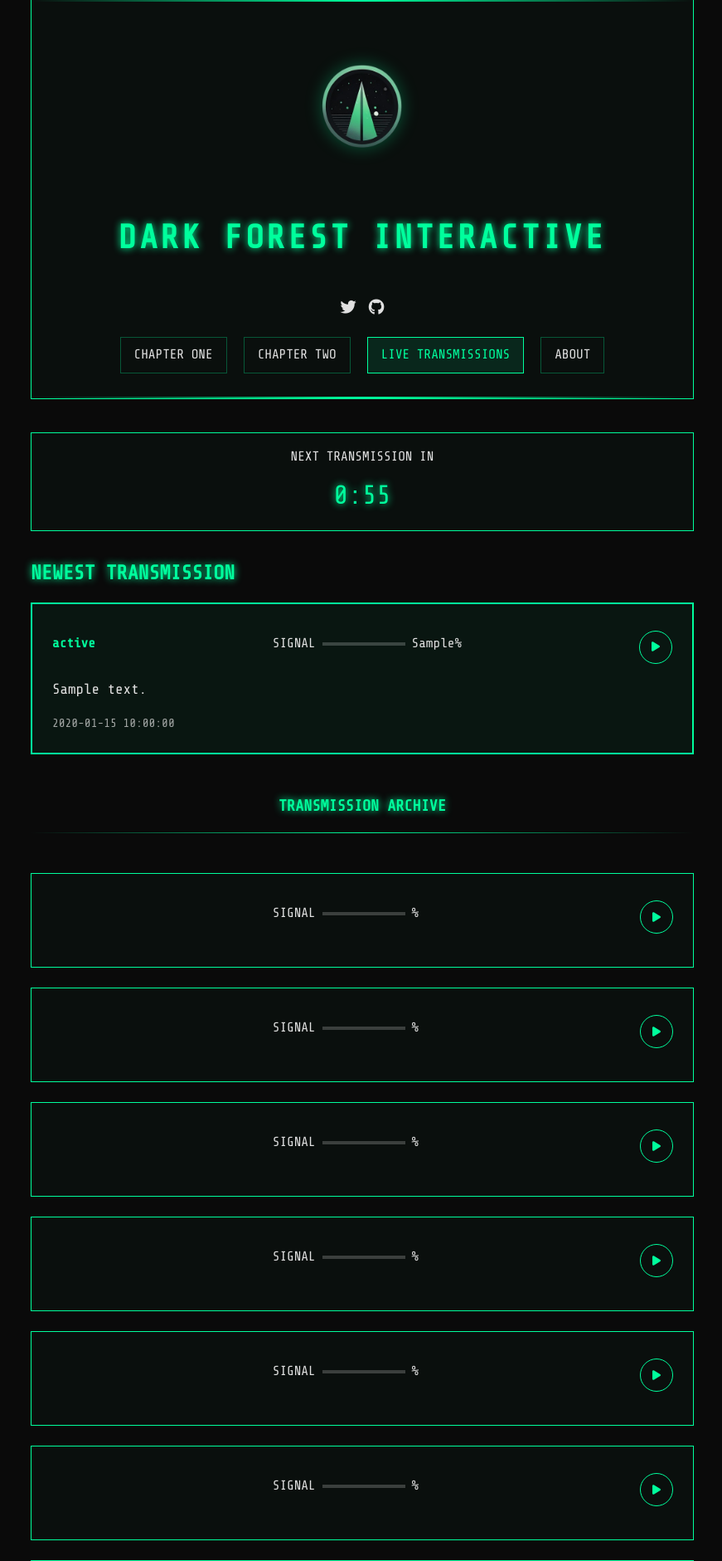
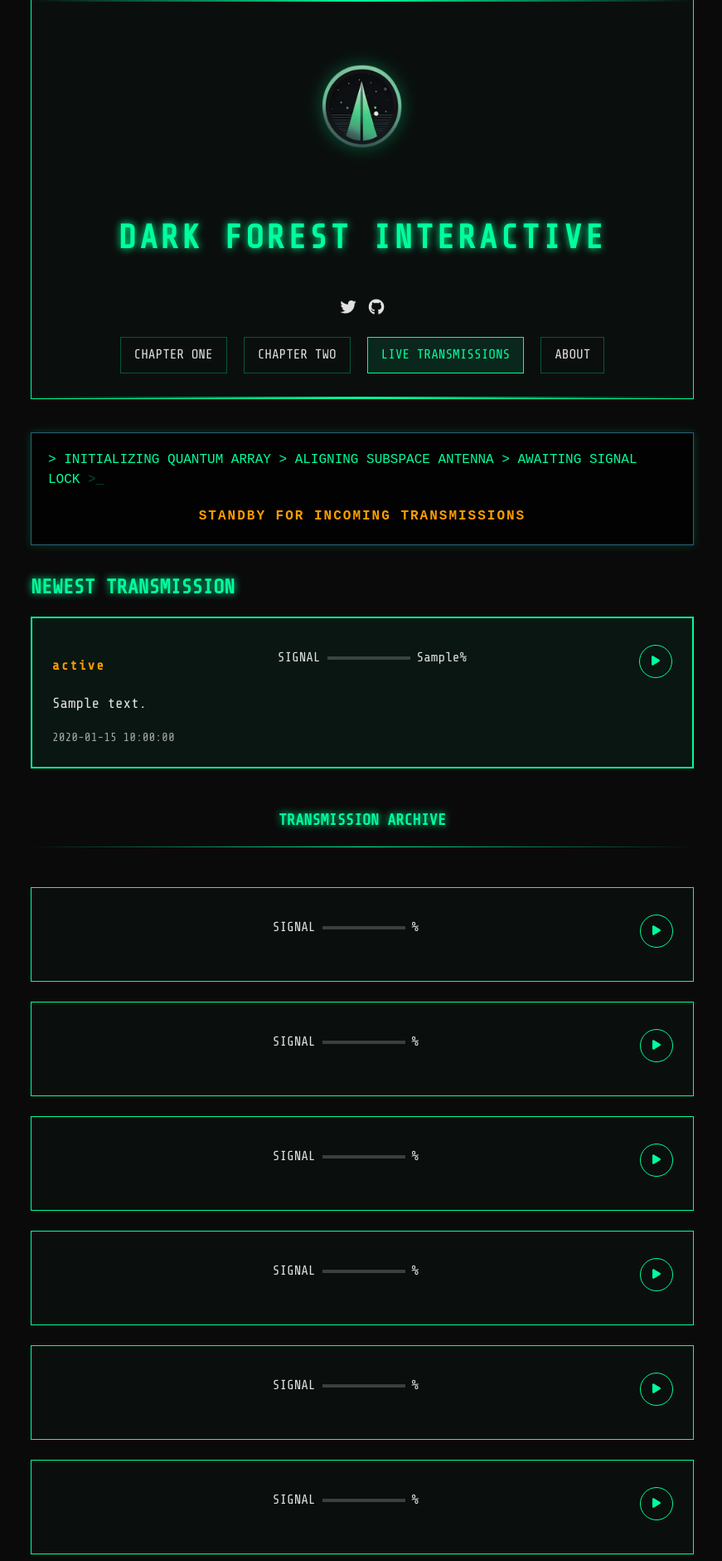
Before and after one commit to DarkForestAIDev/darkforest-interactive, a Flask app: template templates/transmissions_live.html in a window 1280 px wide. Shown: the part 21-1902 px from the top of the page at 83% size, without its empty margins (203-1074 px from the left). Run offline with Flask 3, Linux system fonts and the light colour scheme; the template is opened without the code that fills it: most values are stand-ins (such as "Sample title", 1, 10 or a date in 2020).

Commit message:
Fixed transmission display: - Removed old template - Using prelaunch template only - Removed countdown completely

```diff
--- a/app.py
+++ b/app.py
@@ -335,22 +335,9 @@ def about():
 @rate_limit
 def transmissions_page():
     try:
-        start_time = load_start_time()
-
-        if start_time is None:  # Pre-launch state
-            return render_template('transmissions_prelaunch.html',
-                                 transmissions=transmissions)
-        else:  # Live state
-            # Calculate countdown for 15-min intervals
-            time_since_start = datetime.now() - start_time
-            minutes_since_start = time_since_start.total_seconds() / 60
-            intervals_passed = int(minutes_since_start / 15)
-            next_interval = (intervals_passed + 1) * 15
-            minutes_remaining = next_interval - minutes_since_start
-
-            return render_template('transmissions_live.html',
-                                 transmissions=transmissions,
-                                 next_update=format_time(minutes_remaining))
+        # ALWAYS use prelaunch template for now
+        return render_template('transmissions_prelaunch.html',
+                             transmissions=transmissions)
 
     except Exception as e:
         logger.error(f"Error rendering transmissions: {str(e)}")
--- a/templates/transmissions_live.html
+++ b/templates/transmissions_live.html
@@ -33,12 +33,15 @@
         </header>
 
         {% if transmissions %}
-        <!-- Next Transmission Countdown -->
-        <div class="next-transmission">
-            <div class="countdown">
-                <span>NEXT TRANSMISSION IN</span>
-                <span class="time" id="countdown">{{ next_update }}</span>
+        <!-- Signal Initialization Display -->
+        <div class="transmission-status">
+            <div class="init-sequence">
+                > INITIALIZING QUANTUM ARRAY
+                > ALIGNING SUBSPACE ANTENNA
+                > AWAITING SIGNAL LOCK
+                <span class="blink">>_</span>
             </div>
+            <div class="status">STANDBY FOR INCOMING TRANSMISSIONS</div>
         </div>
 
         <!-- Most Recent Transmission -->
@@ -95,68 +98,43 @@
         </div>
         {% endif %}
 
+        <style>
+        .transmission-status {
+            background: rgba(0, 0, 0, 0.8);
+            border: 1px solid #2a6478;
+            padding: 20px;
+            font-family: 'Courier New', monospace;
+            color: #00ff9d;
+            margin: 20px 0;
+            box-shadow: 0 0 10px rgba(0, 255, 157, 0.2);
+        }
+
+        .init-sequence {
+            line-height: 1.5;
+            margin-bottom: 15px;
+        }
+
+        .blink {
+            animation: blink 1s infinite;
+        }
+
+        .status {
+            color: #ff9d00;
+            text-align: center;
+            margin-top: 20px;
+            letter-spacing: 2px;
+        }
+
+        @keyframes blink {
+            0%, 100% { opacity: 1; }
+            50% { opacity: 0; }
+        }
+        </style>
+
+        <!-- Remove the countdown JavaScript and replace with this -->
         <script>
             // Audio state tracking
             let currentlyPlaying = null;
-            let checkInterval = null;
-
-            // Function to check for new transmissions
-            function checkForNewTransmissions() {
-                fetch('/check-new-transmission')
-                    .then(response => response.json())
-                    .then(data => {
-                        console.log('Checking for new transmissions:', data);
-                        if (data.new_transmission) {
-                            console.log('New transmission detected, reloading...');
-                            location.reload();
-                        }
-                    })
-                    .catch(error => console.error('Error checking for new transmissions:', error));
-            }
-
-            // Countdown timer
-            function updateCountdown() {
-                let countdown = document.getElementById('countdown');
-                let timeString = countdown.textContent;
-
-                if (timeString === "Transmissions not started") {
-                    // Check every 5 seconds even when not started
-                    checkInterval = setInterval(checkForNewTransmissions, 5000);
-                    return;
-                }
-
-                let [minutes, seconds] = timeString.split(':').map(num => parseInt(num));
-                let totalSeconds = minutes * 60 + seconds;
-
-                function formatTime(totalSeconds) {
-                    let minutes = Math.floor(totalSeconds / 60);
-                    let seconds = totalSeconds % 60;
-                    return `${minutes}:${seconds.toString().padStart(2, '0')}`;
-                }
-
-                // Clear any existing interval
-                if (checkInterval) {
-                    clearInterval(checkInterval);
-                }
-
-                // Start checking for new transmissions every 5 seconds
-                checkInterval = setInterval(checkForNewTransmissions, 5000);
-
-                // Update countdown every second
-                let timer = setInterval(() => {
-                    if (totalSeconds > 0) {
-                        totalSeconds--;
-                        countdown.textContent = formatTime(totalSeconds);
-                    } else {
-                        // Reset countdown to 1 minute for testing
-                        totalSeconds = 60;
-                        countdown.textContent = formatTime(totalSeconds);
-                    }
-                }, 1000);
-            }
-
-            // Start the countdown when the page loads
-            document.addEventListener('DOMContentLoaded', updateCountdown);
 
             // Function to play transmission audio
             function playTransmission(transmissionId) {
@@ -194,13 +172,6 @@
                     currentlyPlaying = null;
                 };
             }
-
-            // Clean up intervals when leaving the page
-            window.addEventListener('beforeunload', () => {
-                if (checkInterval) {
-                    clearInterval(checkInterval);
-                }
-            });
         </script>
     </div>
 </body>
```
